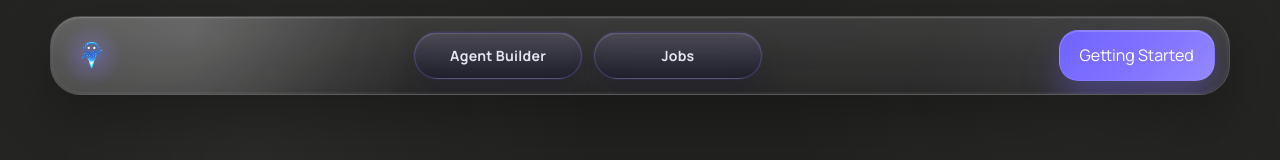
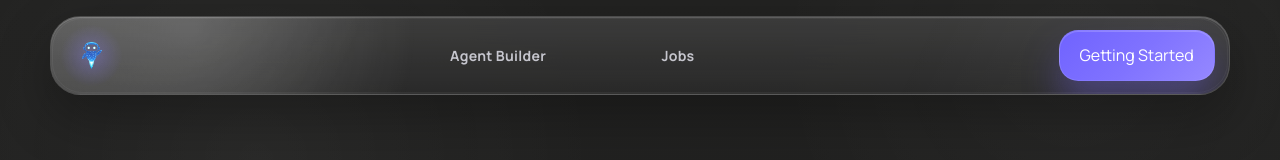
Before and after one commit to StefanoCaruso456/Career-AI, a Next.js app: page / in a window 1280 px wide. Shown: the top 160 px of the page. Built offline with nearby package versions, Linux system fonts and the light colour scheme; no server answers.

Commit message:
Show header pill only for active page tab

```diff
--- a/components/floating-site-header.module.css
+++ b/components/floating-site-header.module.css
@@ -53,7 +53,8 @@
     transform 180ms ease,
     box-shadow 180ms ease,
     background 180ms ease,
-    border-color 180ms ease;
+    border-color 180ms ease,
+    color 180ms ease;
 }
 
 .homeAction {
@@ -82,20 +83,15 @@
   min-width: 10.5rem;
   padding: 0.8rem 1.35rem;
   border-radius: 999px;
-  border: 1px solid var(--header-accent-line);
-  background:
-    linear-gradient(180deg, rgba(255, 255, 255, 0.08), rgba(255, 255, 255, 0.03)),
-    linear-gradient(180deg, var(--header-accent-softer), rgba(19, 19, 36, 0.78));
-  color: rgba(245, 244, 255, 0.92);
+  border: 1px solid transparent;
+  background: transparent;
+  color: rgba(245, 244, 255, 0.76);
   font-size: 0.88rem;
   font-weight: 700;
   letter-spacing: 0.02em;
-  box-shadow:
-    inset 0 1px 0 rgba(255, 255, 255, 0.12),
-    0 16px 28px rgba(16, 12, 42, 0.2),
-    0 0 0 1px rgba(141, 127, 255, 0.08);
-  -webkit-backdrop-filter: blur(18px) saturate(150%);
-  backdrop-filter: blur(18px) saturate(150%);
+  box-shadow: none;
+  -webkit-backdrop-filter: none;
+  backdrop-filter: none;
 }
 
 .navTabCurrent {
@@ -109,6 +105,8 @@
     0 20px 32px rgba(19, 15, 46, 0.28),
     0 0 0 1px rgba(141, 127, 255, 0.16),
     inset 0 1px 0 rgba(255, 255, 255, 0.14);
+  -webkit-backdrop-filter: blur(18px) saturate(150%);
+  backdrop-filter: blur(18px) saturate(150%);
 }
 
 .homeAction::before {
@@ -304,6 +302,10 @@
   opacity: 0.86;
 }
 
+.navTab:hover {
+  color: rgba(247, 251, 255, 0.94);
+}
+
 .homeAction:focus-visible,
 .navTab:focus-visible,
 .ghostAction:focus-visible,
```
